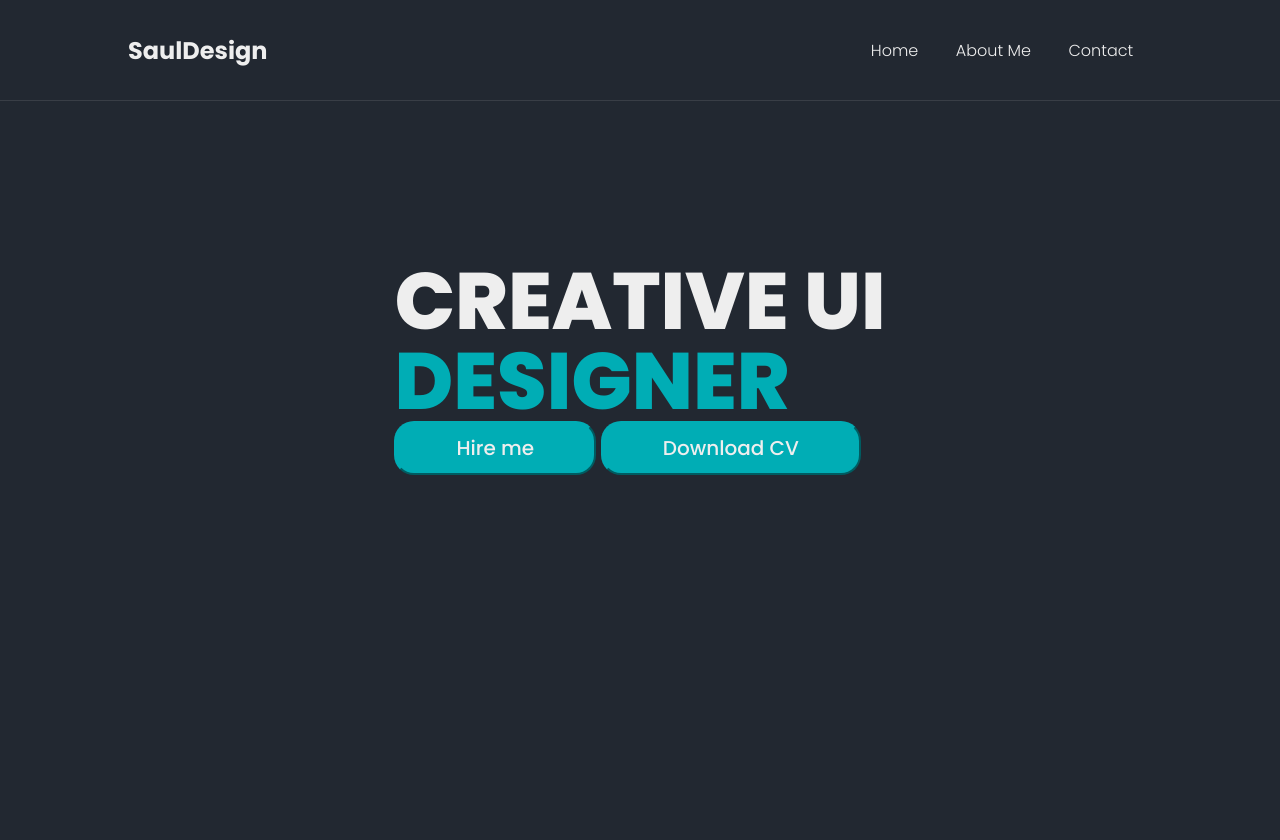
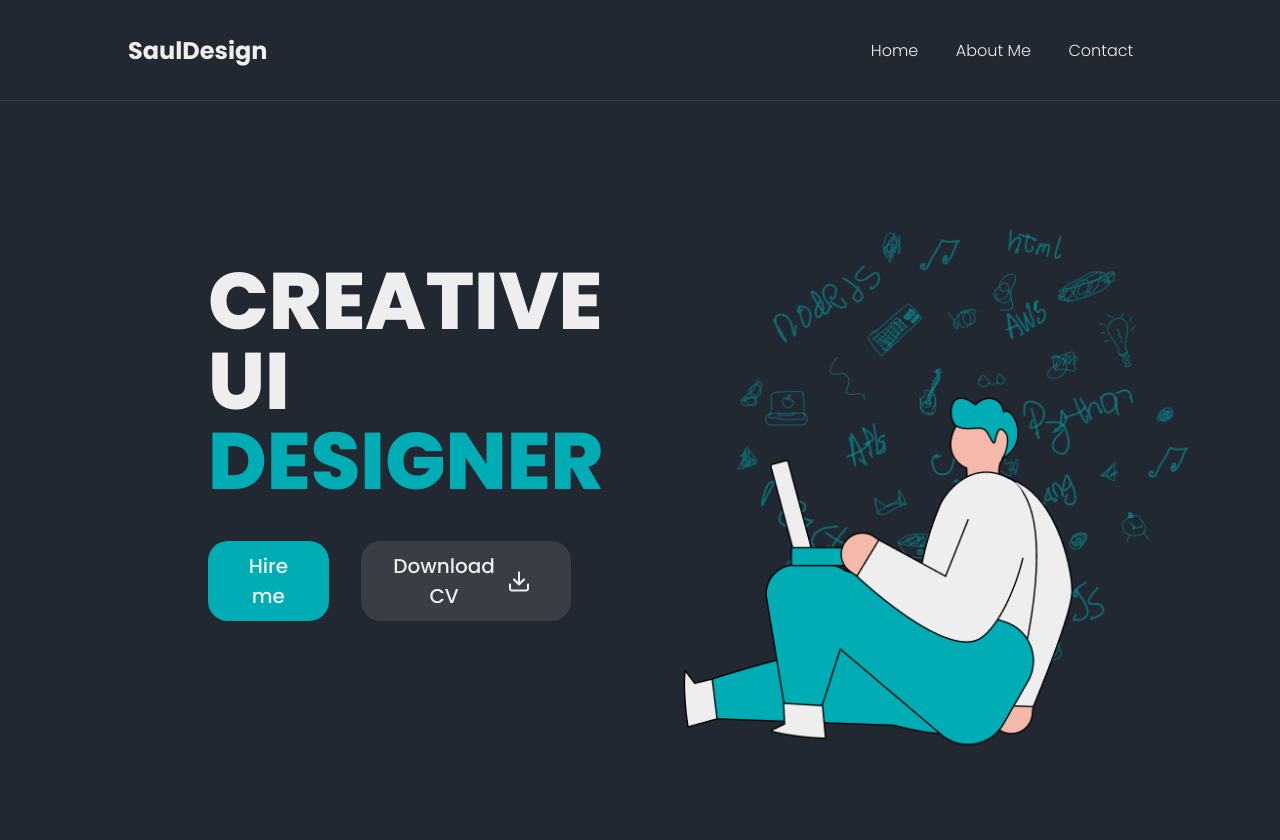
Before and after one commit to foenix208/Portfolio_Ui_DESIGNER_Vitrine, a plain HTML site: page src/index.html in a window 1280 px wide. Before the commit the page ends 800 px from the top, so only its background shows below. Drawn offline with Linux system fonts and the light colour scheme.

Commit message:
petit update

```diff
--- a/src/index.html
+++ b/src/index.html
@@ -17,6 +17,7 @@
 
 <body>
     <nav class="navbar">
+        <div>
             <h2>SaulDesign</h2>
 
             <ul class="navbar_link">
@@ -24,19 +25,25 @@
                 <li><a href="#AboutMe">About Me</a></li>
                 <li><a href="#contact">Contact</a></li>
             </ul>
+        </div>
+
     </nav>
-
     <section>
 
         <div class="header_titre_img">
             <div class="header_titre">
                 <h1 class="titre">CREATIVE UI <br> <span>DESIGNER</span></h1>
+                <div class="header_button">
+                    <div>
                         <button class="btn">Hire me</button>
-                <button class="btn">Download CV</button>
                     </div>
-            <img src="./resources/imgs/Group 2373.png" alt="">
+                    <div>
+                        <button class="btn rever">Download CV <img src="resources/imgs/download.png" alt=""></button>
                     </div>
-
+                </div>
+            </div>
+            <img class="first_img" src="./resources/imgs/Group 2373.png" alt="">
+        </div>
     </section>
 </body>
 </html>
--- a/src/style/style.css
+++ b/src/style/style.css
@@ -32,29 +32,40 @@ body{
     font-family: "Poppins", sans-serif;
     font-weight: 100;
     font-style: normal;
+
+    display: flex;
+    flex-direction: column;
+    align-items: center;
 }
 
 nav
 {
 
-    width: 80%;
-    padding: 0% 10%;
+    width: 100%;
 
     height: 100px;
 
     display: flex;
     flex-direction: row;
 
-    justify-content: space-between;
+    justify-content: space-around;
     align-items: center;
 
     border-bottom: var(--bg-color-sp) 1px solid;
 
 }
+nav>*{
+    width: 80%;
+
+    display: flex;
+    flex-direction: row;
+
+    justify-content: space-between;
+    align-items: center;
+}
 
 section{
     width: 80%;
-    padding: 0% 10%;
 }
 
 span{
@@ -77,28 +88,57 @@ h1.titre{
 
 .header_titre_img{
     padding-top: 20vh;
-
+    padding-left: 10vh;
     display: flex;
     flex-direction: row;
 
     align-items: top;
-    justify-content: center;
+    justify-content: left;
 }
 
-.btn{
-    padding: .5em 3em;
+.header_titre>h1{
+    padding-bottom: .5em;
+}
 
+.header_button{
+    display: flex;
+    justify-content: left;
+}
+.header_button>*{
+    padding-right: 2em;
+}
+
+.first_img{
+    padding-left: 10vh;
+    height: 80vh;
+    transform: translateY(-10%);
+}
+
+/* Style des boutons */
+button {
+    display: flex;
+    flex-direction: row;
+    align-items: center;
+}
+
+button > * {
+    padding: 0 0.5em;
+}
+
+.btn {
+    padding: 0.5em 1.5em;
     background-color: var(--text-color-sp);
-    border-color: var(--text-color-sp);
-
+    border: 0;
     color: var(--text-color);
-
     font-family: "Poppins", sans-serif;
     font-weight: 500;
-    font-size: 20px;        /* Taille du texte */
+    font-size: 1.25rem; /* Taille adaptative */
+    border-radius: 20px;
+    cursor: pointer;
+}
 
-    font-style: normal;
-
-    border-radius: 20px;
-    cursor: pointer;        /* Curseur de pointeur */
+/* Variante de bouton inversé */
+.rever {
+    background-color: var(--bg-color-sp);
+    border: 0;
 }
```
Also changed, not shown: src/resources/imgs/Group 2373.png (added), src/resources/imgs/download.png (added). Lines whose indentation alone changed are shown as unchanged.
